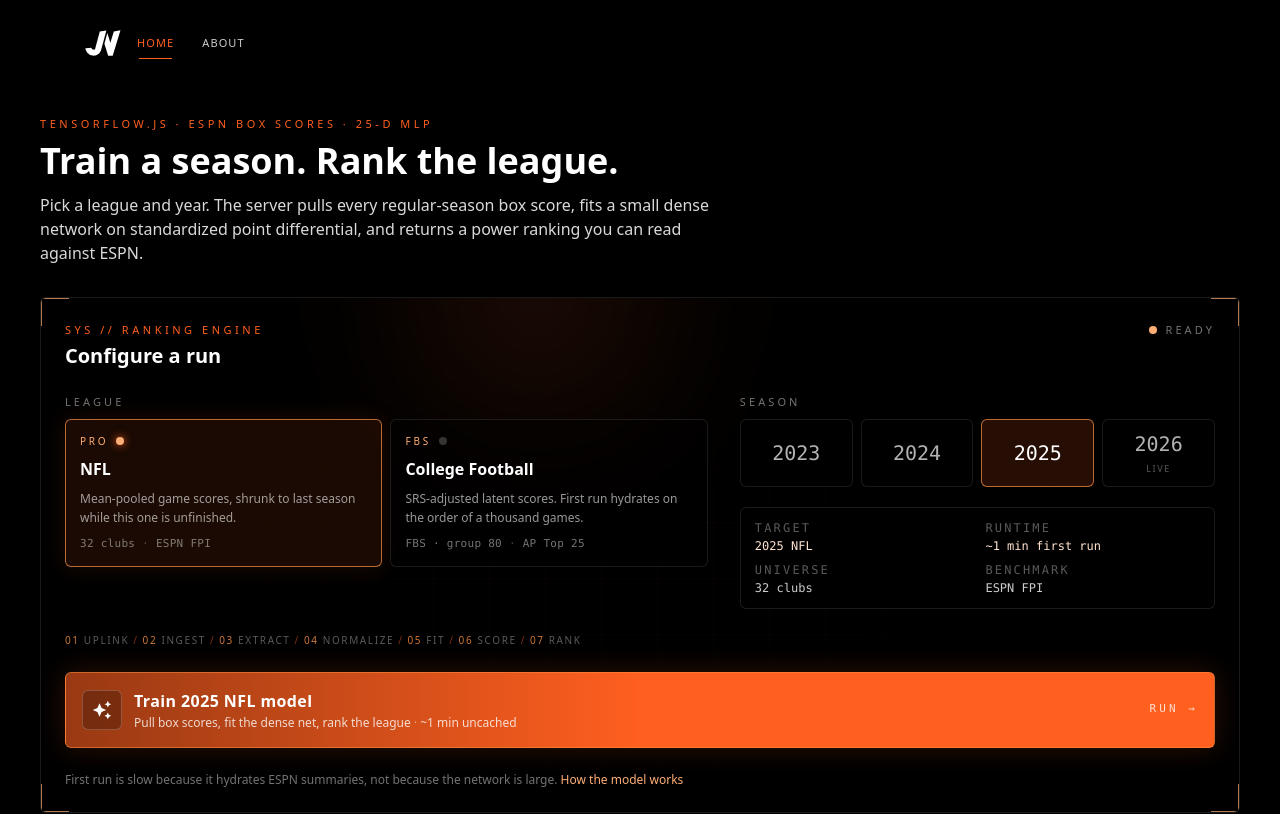
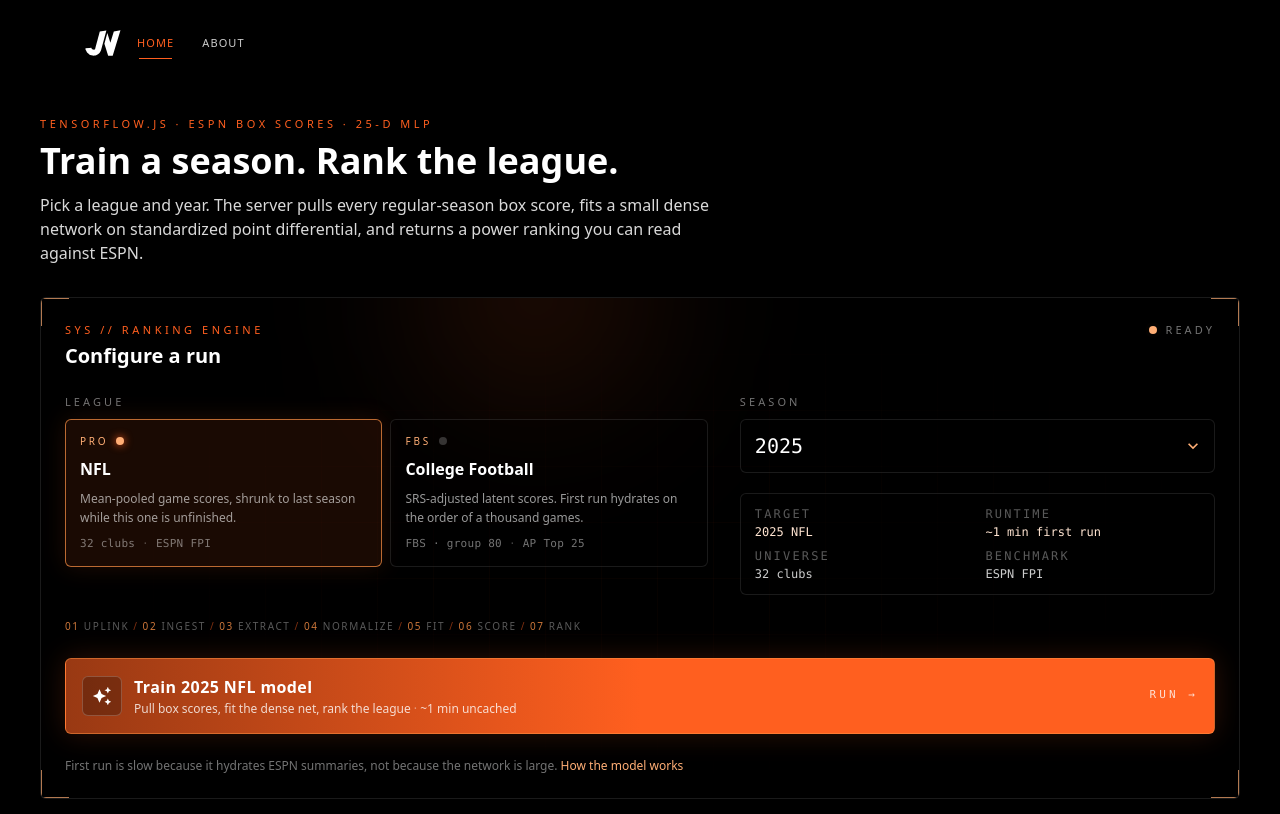
Before and after one commit to JordanVera/nfl_rankings, a Next.js app: page / in a window 1280 px wide. Shown: the top 814 px of the page. Built offline with nearby package versions, Linux system fonts and the light colour scheme.

Commit message:
refactor: Update season range in rankings and adjust RankingConsole component for improved season selection and clarity

```diff
--- a/src/app/about/page.tsx
+++ b/src/app/about/page.tsx
@@ -700,7 +700,7 @@
               <code className="font-mono text-sm">
                 GET /api/rankings?season=YYYY&amp;league=nfl|cfb
               </code>
-              . Seasons are clamped to 2023–2026. The handler is a Node runtime
+              . Seasons are clamped to 2000–2026. The handler is a Node runtime
               (not Edge) with{' '}
               <code className="font-mono text-sm">maxDuration = 300</code>,
               wrapped in{' '}
--- a/src/app/api/rankings/route.ts
+++ b/src/app/api/rankings/route.ts
@@ -5,7 +5,7 @@
 export const maxDuration = 300;
 export const runtime = 'nodejs';
 
-const MIN_SEASON = 2023;
+const MIN_SEASON = 2000;
 const MAX_SEASON = 2026;
 const DEFAULT_SEASON = 2025;
 const DEFAULT_LEAGUE: League = 'nfl';
@@ -14,18 +14,14 @@
   async (season: number, league: League) =>
     computeSeasonRankings(season, league),
   ['power-rankings-v6'],
-  { revalidate: 60 * 60 * 24 }
+  { revalidate: 60 * 60 * 24 },
 );
 
 const parseSeason = (value: string | null): number => {
   const season = Number(value ?? DEFAULT_SEASON);
-  if (
-    !Number.isInteger(season) ||
-    season < MIN_SEASON ||
-    season > MAX_SEASON
-  ) {
+  if (!Number.isInteger(season) || season < MIN_SEASON || season > MAX_SEASON) {
     throw new Error(
-      `Season must be an integer between ${MIN_SEASON} and ${MAX_SEASON}.`
+      `Season must be an integer between ${MIN_SEASON} and ${MAX_SEASON}.`,
     );
   }
   return season;
--- a/src/components/RankingConsole.tsx
+++ b/src/components/RankingConsole.tsx
@@ -2,9 +2,14 @@
 
 import Link from 'next/link';
 import AutoAwesomeIcon from '@mui/icons-material/AutoAwesome';
+import KeyboardArrowDownIcon from '@mui/icons-material/KeyboardArrowDown';
 import type { League } from '@/types/nfl';
 
-export const SEASONS = [2023, 2024, 2025, 2026] as const;
+export const SEASONS = [
+  2000, 2001, 2002, 2003, 2004, 2005, 2006, 2007, 2008, 2009, 2010, 2011, 2012,
+  2013, 2014, 2015, 2016, 2017, 2018, 2019, 2020, 2021, 2022, 2023, 2024, 2025,
+  2026,
+] as const;
 export const DEFAULT_SEASON = 2025;
 export const DEFAULT_LEAGUE: League = 'nfl';
 
@@ -167,49 +172,50 @@
           </fieldset>
 
           <div className="flex flex-col gap-5 min-w-0">
-            <fieldset className="p-0 m-0 border-0" role="radiogroup">
-              <legend className="mb-2 text-[11px] font-medium tracking-[0.28em] uppercase text-white/45">
-                Season
-              </legend>
-              <div className="grid grid-cols-4 gap-2">
-                {SEASONS.map((year) => {
-                  const isSelected = year === season;
-                  const isCurrent = year === CURRENT_SEASON;
-                  return (
-                    <button
-                      key={year}
-                      type="button"
-                      role="radio"
-                      aria-checked={isSelected}
-                      disabled={loading}
-                      onClick={() => onSeasonChange(year)}
-                      className={cn(
-                        'flex min-h-[4.25rem] flex-col items-center justify-center rounded-md border px-1 py-2.5 transition duration-200 ease-out',
-                        'focus-visible:outline-none focus-visible:ring-2 focus-visible:ring-primary-400 focus-visible:ring-offset-2 focus-visible:ring-offset-black',
-                        'disabled:cursor-not-allowed disabled:opacity-60',
-                        isSelected
-                          ? 'text-white border-primary-400/70 bg-primary-500/15'
-                          : 'border-white/10 bg-black/30 text-white/70 hover:border-white/25 hover:text-white',
-                      )}
-                    >
-                      <span className="font-mono text-lg tabular-nums sm:text-xl">
-                        {year}
-                      </span>
-                      {isCurrent ? (
-                        <span
-                          className={cn(
-                            'mt-1 text-[9px] tracking-[0.18em] uppercase',
-                            isSelected ? 'text-primary-300' : 'text-white/35',
-                          )}
-                        >
-                          Live
-                        </span>
-                      ) : null}
-                    </button>
-                  );
-                })}
+            <div>
+              <div className="flex gap-3 justify-between items-center mb-2">
+                <label
+                  htmlFor="season-select"
+                  className="text-[11px] font-medium tracking-[0.28em] uppercase text-white/45"
+                >
+                  Season
+                </label>
+                {season === CURRENT_SEASON ? (
+                  <span className="text-[9px] tracking-[0.18em] uppercase text-primary-300">
+                    Live
+                  </span>
+                ) : null}
               </div>
-            </fieldset>
+              <div className="relative">
+                <select
+                  id="season-select"
+                  name="season"
+                  value={season}
+                  disabled={loading}
+                  onChange={(event) => onSeasonChange(Number(event.target.value))}
+                  className={cn(
+                    'w-full cursor-pointer appearance-none rounded-md border bg-black/30 py-3 pl-3.5 pr-12',
+                    'font-mono text-xl tabular-nums text-white scheme-dark',
+                    'transition duration-200 ease-out',
+                    'focus-visible:outline-none focus-visible:ring-2 focus-visible:ring-primary-400 focus-visible:ring-offset-2 focus-visible:ring-offset-black',
+                    'disabled:cursor-not-allowed disabled:opacity-60',
+                    'border-white/10 hover:border-white/25 hover:bg-white/[0.04]',
+                  )}
+                >
+                  {[...SEASONS].reverse().map((year) => (
+                    <option key={year} value={year}>
+                      {year === CURRENT_SEASON ? `${year} · Live` : year}
+                    </option>
+                  ))}
+                </select>
+                <span
+                  className="flex absolute inset-y-0 right-0 items-center pr-3 pointer-events-none text-primary-300"
+                  aria-hidden
+                >
+                  <KeyboardArrowDownIcon fontSize="small" />
+                </span>
+              </div>
+            </div>
 
             <dl className="grid grid-cols-2 gap-x-4 gap-y-2 px-3.5 py-3 font-mono text-[11px] rounded-md border border-white/10 bg-black/50 sm:text-xs">
               <div className="flex flex-col gap-0.5">
```
